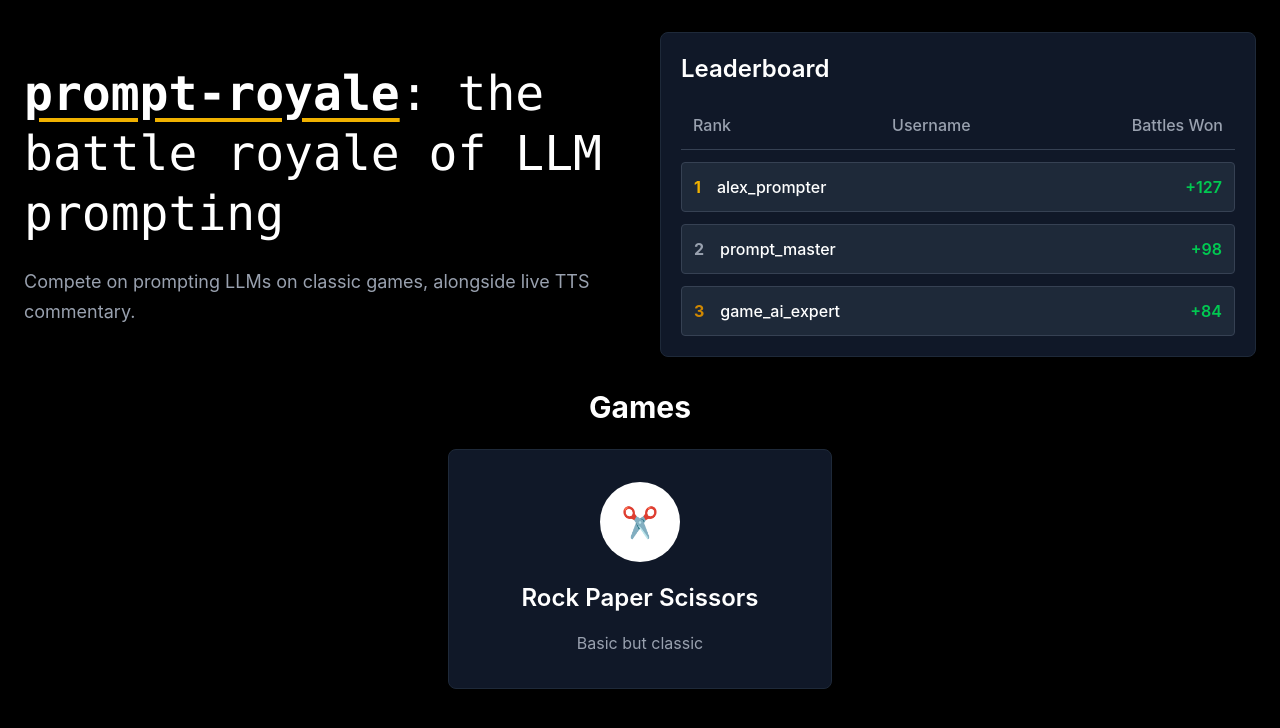
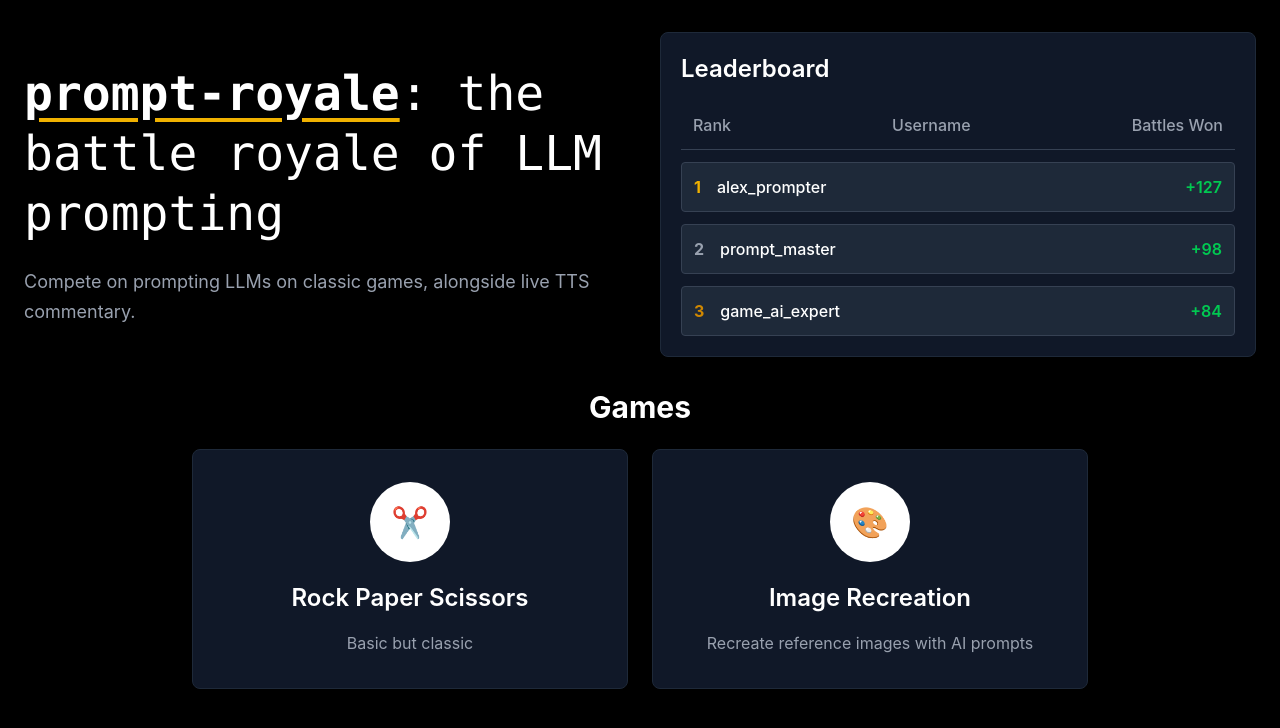
Before and after one commit to StiopaPopa/prompt-royale, a Next.js app: page / in a window 1280 px wide. Shown: the top 728 px of the page. Built offline with nearby package versions, Linux system fonts and the light colour scheme.

Commit message:
Update page.tsx

```diff
--- a/src/app/page.tsx
+++ b/src/app/page.tsx
@@ -79,10 +79,10 @@ export default function Home() {
         <div className="max-w-4xl mx-auto text-center">
           <h2 className="text-3xl font-bold text-white mb-6">Games</h2>
 
-          <div className="flex justify-center">
+          <div className="grid grid-cols-1 md:grid-cols-2 gap-6 max-w-4xl mx-auto">
             {/* Rock Paper Scissors Tile */}
             <Link href="/games/rock-paper-scissors" className="group cursor-pointer">
-              <div className="bg-gray-900 rounded-lg p-8 border border-gray-800 hover:border-gray-600 transition-all duration-200 hover:bg-gray-800 hover-lift w-96">
+              <div className="bg-gray-900 rounded-lg p-8 border border-gray-800 hover:border-gray-600 transition-all duration-200 hover:bg-gray-800 hover-lift">
                 <div className="text-center">
                   <div className="w-20 h-20 bg-white rounded-full flex items-center justify-center mx-auto mb-5">
                     <span className="text-black text-3xl">✂️</span>
@@ -96,6 +96,23 @@ export default function Home() {
                 </div>
               </div>
             </Link>
+
+            {/* Image Recreation Tile */}
+            <Link href="/games/image-recreation" className="group cursor-pointer">
+              <div className="bg-gray-900 rounded-lg p-8 border border-gray-800 hover:border-gray-600 transition-all duration-200 hover:bg-gray-800 hover-lift">
+                <div className="text-center">
+                  <div className="w-20 h-20 bg-white rounded-full flex items-center justify-center mx-auto mb-5">
+                    <span className="text-black text-3xl">🎨</span>
+                  </div>
+                  <h3 className="text-2xl font-semibold text-white mb-4">
+                    Image Recreation
+                  </h3>
+                  <p className="text-gray-400 text-base leading-relaxed">
+                    Recreate reference images with AI prompts
+                  </p>
+                </div>
+              </div>
+            </Link>
           </div>
         </div>
       </main>
```
